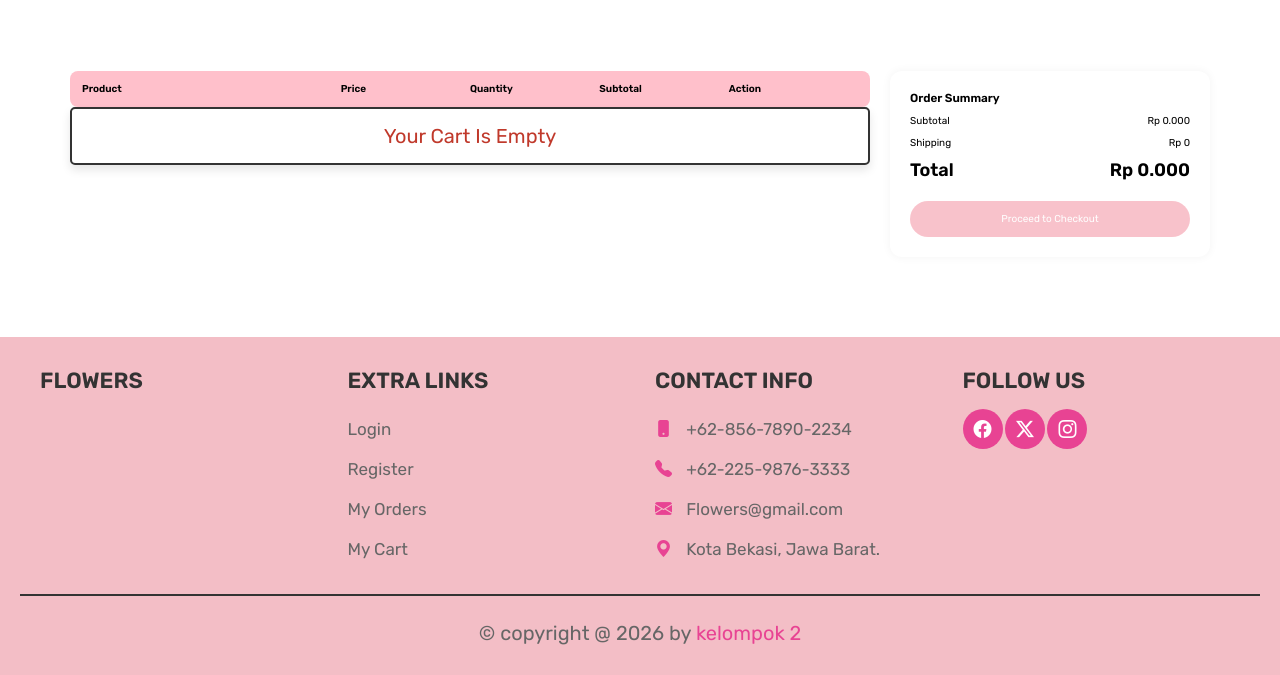
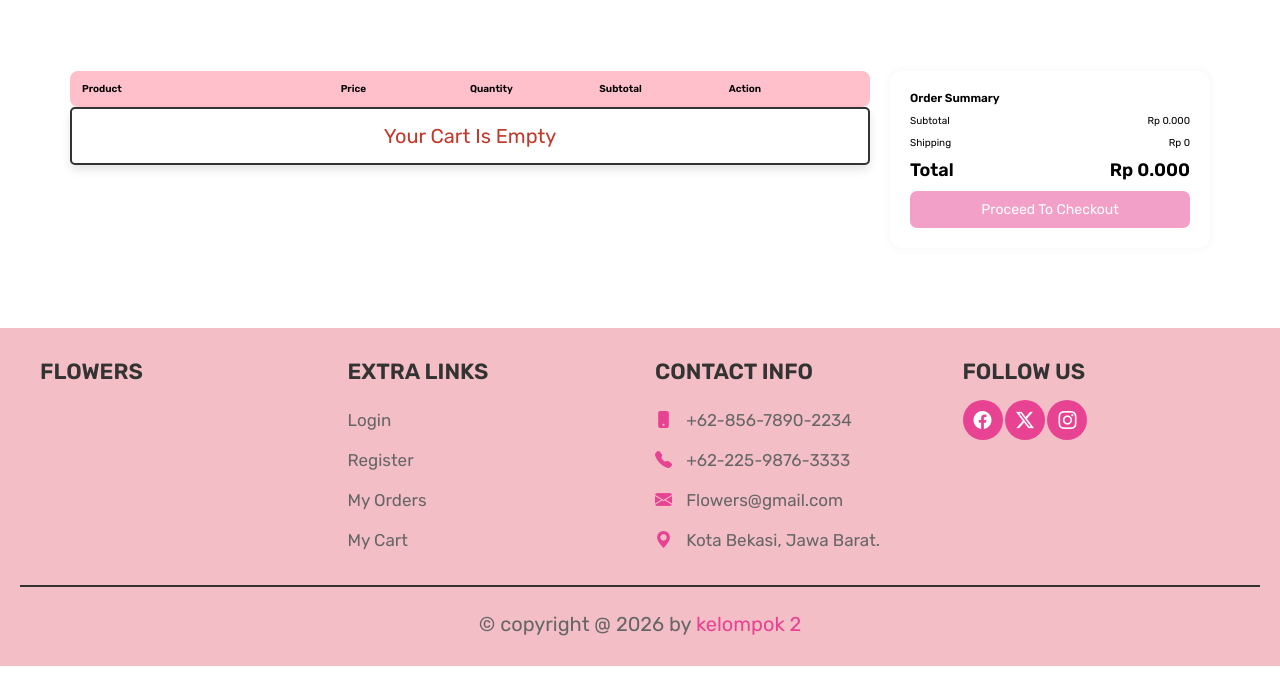
Before and after one commit to Novi35/flower-shop, a PHP site: page /cart.php in a window 1280 px wide. Shown: the part 144-819 px from the top of the page. Run offline with PHP 8.4, Linux system fonts and the light colour scheme; a user stored in the database is signed in; data comes from the database, SQL or seed files in the repository.

Commit message:
update button checkout

```diff
--- a/cart.php
+++ b/cart.php
@@ -129,7 +129,7 @@ $select_cart = mysqli_query($conn, "SELECT * FROM `cart` WHERE user_id = '$user_
             </div>
 
             <a href="checkout.php"
-                class="checkout-btn <?php echo ($grand_total > 0)?'':'disabled' ?>">
+                class="btn <?php echo ($grand_total > 0)?'':'disabled' ?>">
                 Proceed to Checkout
             </a>
         </div>
--- a/css/style.css
+++ b/css/style.css
@@ -94,12 +94,12 @@ section{
 .delete-btn,
 .option-btn{
    display: inline-block;
-   border-radius: .5rem;
+   border-radius: .7rem;
    margin-top: 1rem;
    font-size: 1.8rem;
    color:var(--white);
    cursor: pointer;
-   padding:1rem 3rem;
+   padding:10px;
    text-transform: capitalize;
 }
 
@@ -1029,15 +1029,10 @@ section{
   font-size: 18px;
 }
 
-.checkout-btn{
+.cart-right .btn{
   display: block;
   text-align: center;
-  margin-top: 20px;
-  padding: 12px;
-  background: rgb(243, 135, 153);
-  color: #fff;
-  border-radius: 30px;
-  justify-content: flex-end;
+  font-size: 14px;
 }
 
 .display-order{
```
